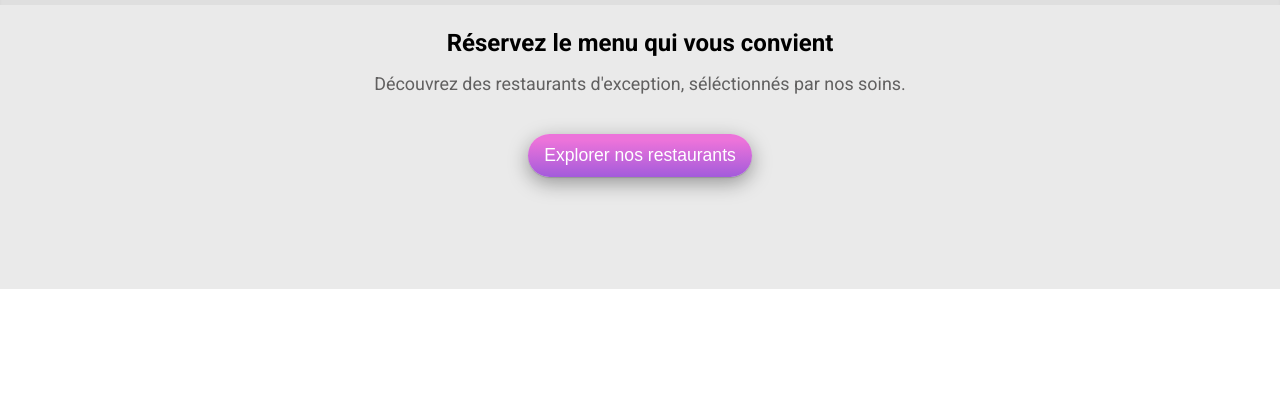
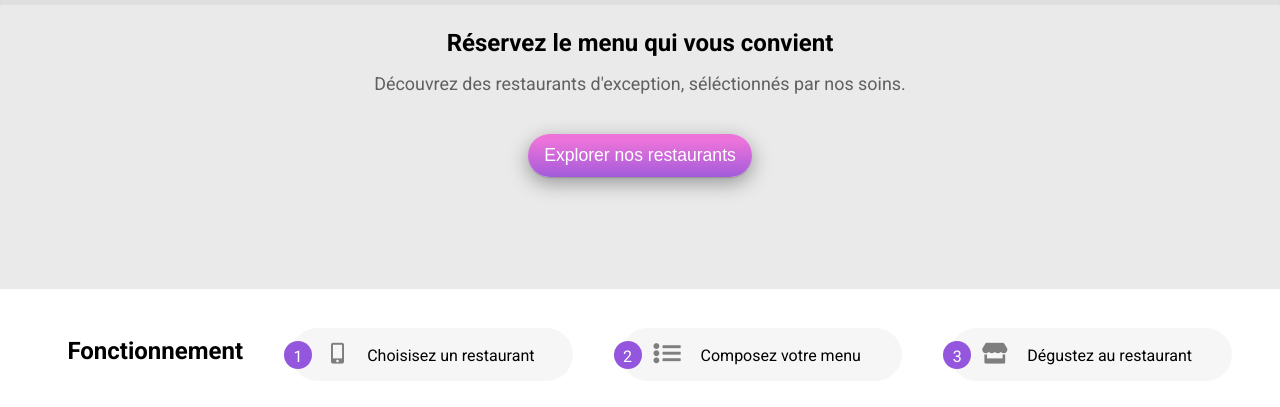
Before and after one commit to Darkheadbanger/DavidBouhaben_3_01102020-, a website: page P3_Bouhaben_David/index.html in a window 1280 px wide. Shown: the part 117-524 px from the top of the page. Drawn offline with Linux system fonts and the light colour scheme; files that its build step writes are made by us from their sources; files whose address does not match are found by name; a web font is replaced by a local one.

Commit message:
thml fonctionnmement

```diff
--- a/P3_Bouhaben_David/index.html
+++ b/P3_Bouhaben_David/index.html
@@ -58,6 +58,51 @@
                         </button>
                     </div>
                     <!--</aside>-->
+
+                    <div class="fonctionnement">
+
+                        <div class="fonctionnement__element">
+                            <h2>Fonctionnement</h2>
+                        </div>
+
+                        <div class="nav-bar">
+                            <a target="_blank" href="#">
+                                <div class="round">
+                                    <span>1</span>
+                                </div>
+                                <div class="nav-bar__element nav-bar--typographie">
+                                    <i class="fas fa-mobile-alt"></i>
+                                    Choisisez un restaurant
+                                </div>
+                            </a>
+                        </div>
+
+                        <div class="nav-bar">
+                            <a target="_blank" href="#">
+                                <div class="round">
+                                    <span>2</span>
+                                </div>
+                                <div class="nav-bar__element nav-bar--typographie">
+                                    <i class="fas fa-ellipsis-v fas__element"></i>
+                                    <i class="fas fa-bars"></i>
+                                    Composez votre menu
+                                </div>
+                            </a>
+                        </div>
+
+                        <div class="nav-bar">
+                            <a target="_blank" href="#">
+                                <div class="round">
+                                    <span>3</span>
+                                </div>
+                                <div class="nav-bar__element nav-bar--typographie">
+                                    <i class="fas fa-store"></i>
+                                    Dégustez au restaurant
+                                </div>
+                            </a>
+                        </div>
+                    </div>
+                </section>
             </div>
         </div>
     </body>
```
